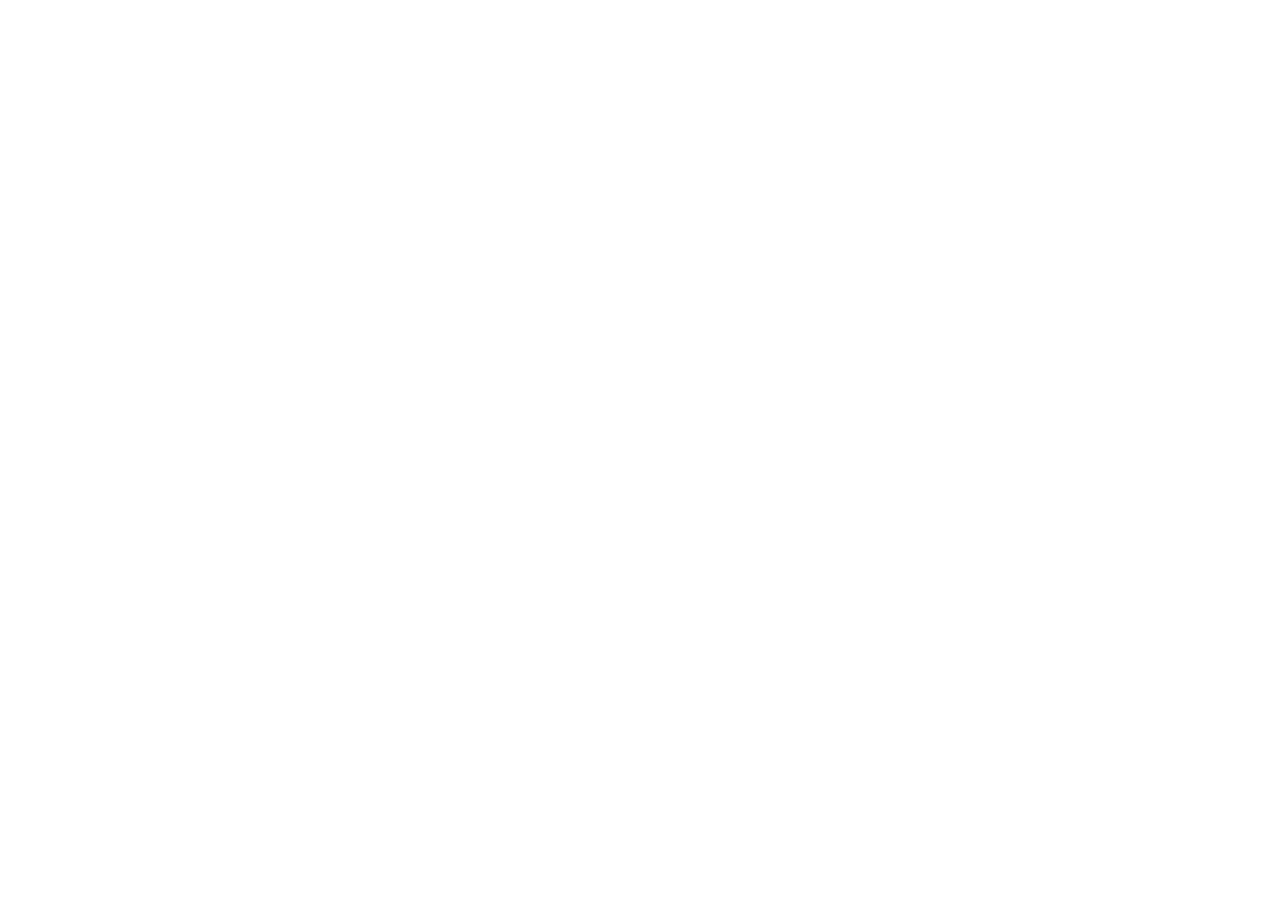
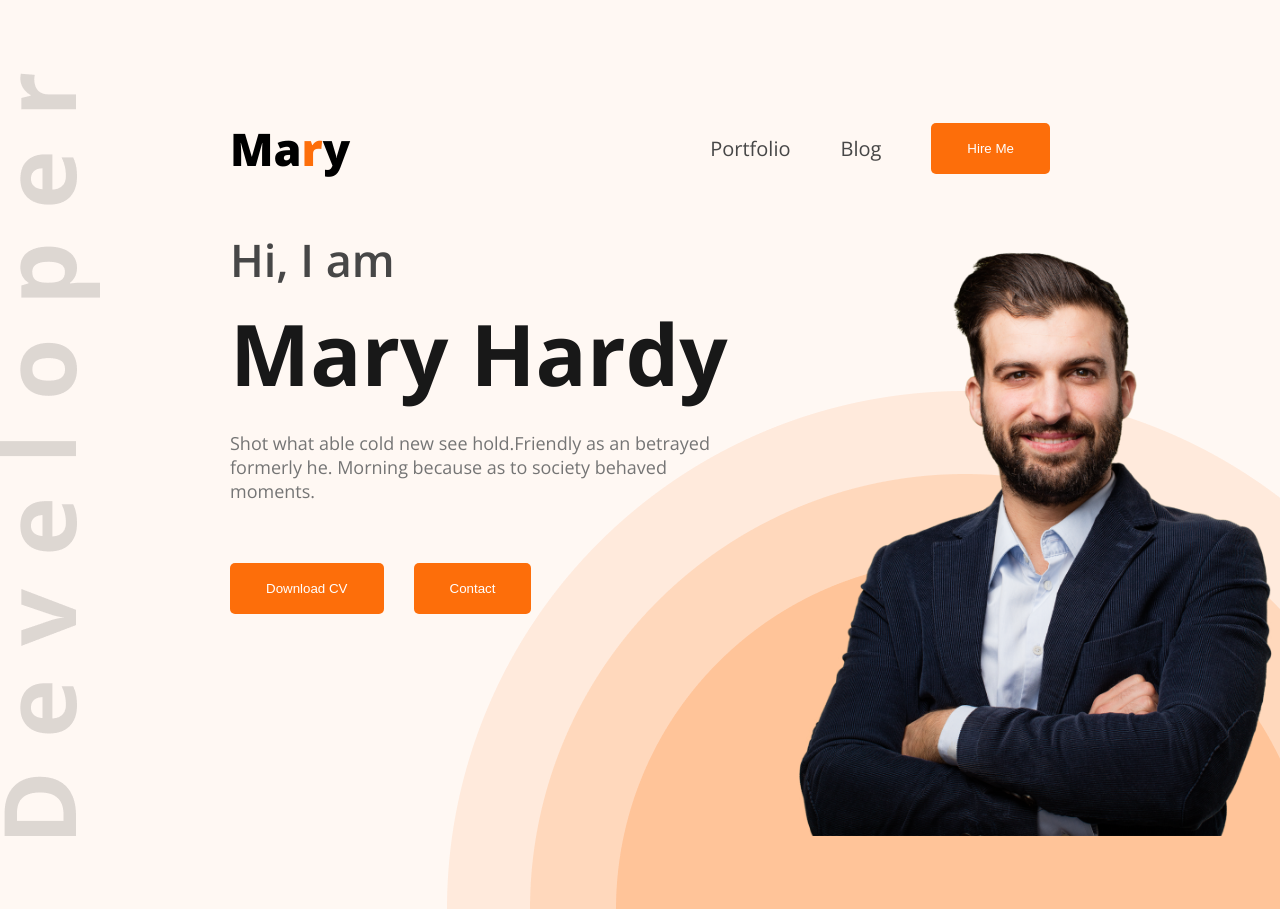
Before and after one commit to tonmoybiswas9/web-portfolio, a plain HTML site: page index.html in a window 1280 px wide. Before the commit the page ends 800 px from the top, so only its background shows below. Drawn offline with nearby package versions, Linux system fonts and the light colour scheme.

Commit message:
added banner styles

```diff
--- a/index.html
+++ b/index.html
@@ -4,7 +4,51 @@
     <meta charset="UTF-8" />
     <meta name="viewport" content="width=device-width, initial-scale=1.0" />
     <title>web developer portfolio</title>
+    <link rel="preconnect" href="https://fonts.googleapis.com" />
+    <link rel="preconnect" href="https://fonts.gstatic.com" crossorigin />
+    <link
+      href="https://fonts.googleapis.com/css2?family=Open+Sans:ital,wght@0,300..800;1,300..800&display=swap"
+      rel="stylesheet"
+    />
     <link rel="stylesheet" href="styles/style.css" />
   </head>
-  <body></body>
+  <body class="open-sans-font">
+    <header>
+      <div class="navbar">
+        <div class="nav-logo">
+          <h2>Ma<span class="nav-icon">r</span>y</h2>
+        </div>
+        <div class="nav">
+          <nav>
+            <ul>
+              <li><a href="">Portfolio</a></li>
+              <li><a href="">Blog</a></li>
+              <li>
+                <a href=""><button class="btn">Hire Me</button></a>
+              </li>
+            </ul>
+          </nav>
+        </div>
+      </div>
+      <div class="banner">
+        <div class="banner-content">
+          <h3 class="banner-greetings">Hi, I am</h3>
+          <h1 class="banner-name">Mary Hardy</h1>
+          <p class="banner-description">
+            Shot what able cold new see hold.Friendly as an betrayed formerly
+            he. Morning because as to society behaved moments.
+          </p>
+          <div class="banner-button">
+            <button class="btn">Download CV</button>
+            <button class="btn">Contact</button>
+          </div>
+        </div>
+        <div class="banner-img">
+          <img src="images/hardy.png" alt="developer picture" />
+        </div>
+      </div>
+    </header>
+    <main></main>
+    <footer></footer>
+  </body>
 </html>
--- a/styles/style.css
+++ b/styles/style.css
@@ -0,0 +1,92 @@
+* {
+  padding: 0%;
+  margin: 0%;
+  box-sizing: border-box;
+}
+
+/* font family is here */
+
+.open-sans-font {
+  font-family: "Open Sans", sans-serif;
+  font-optical-sizing: auto;
+
+  font-style: normal;
+  font-variation-settings: "wdth" 100;
+}
+/* header section styles */
+
+header {
+  background-color: #fff8f3;
+  background-image: url(../images/developer.png), url(../images/header_bg.png);
+  background-repeat: no-repeat;
+  background-position: left, bottom right;
+  padding: 68px 0;
+}
+.nav-logo h2 {
+  font-size: 45px;
+  font-weight: 800;
+}
+.nav-icon {
+  color: #fd6e0a;
+}
+nav ul {
+  display: flex;
+  align-items: center;
+  list-style: none;
+  gap: 50px;
+}
+.nav nav ul li a {
+  text-decoration: none;
+  font-size: 20px;
+  color: #474747;
+}
+.navbar {
+  display: flex;
+  align-items: center;
+  justify-content: space-between;
+  margin: 50px 230px;
+}
+/* shared style */
+.btn {
+  background-color: #fd6e0a;
+  color: white;
+  border-radius: 5px;
+  border: none;
+  padding: 18px 36px;
+}
+/* banner style */
+.banner {
+  display: flex;
+}
+.banner-greetings {
+  font-size: 45px;
+  font-weight: 600;
+  color: #474747;
+  margin-bottom: 5px;
+}
+.banner-name {
+  font-size: 85px;
+  font-weight: bold;
+  color: #181818;
+  margin-bottom: 20px;
+}
+.banner-description {
+  font-size: 18px;
+  color: #757575;
+  margin-bottom: 30px;
+}
+.banner-img img {
+  width: 100%;
+}
+.banner-content {
+  width: 585px;
+  height: 356px;
+  margin-left: 230px;
+}
+.banner-button button {
+  margin: 30px 0;
+}
+.banner-button {
+  display: flex;
+  gap: 30px;
+}
```
